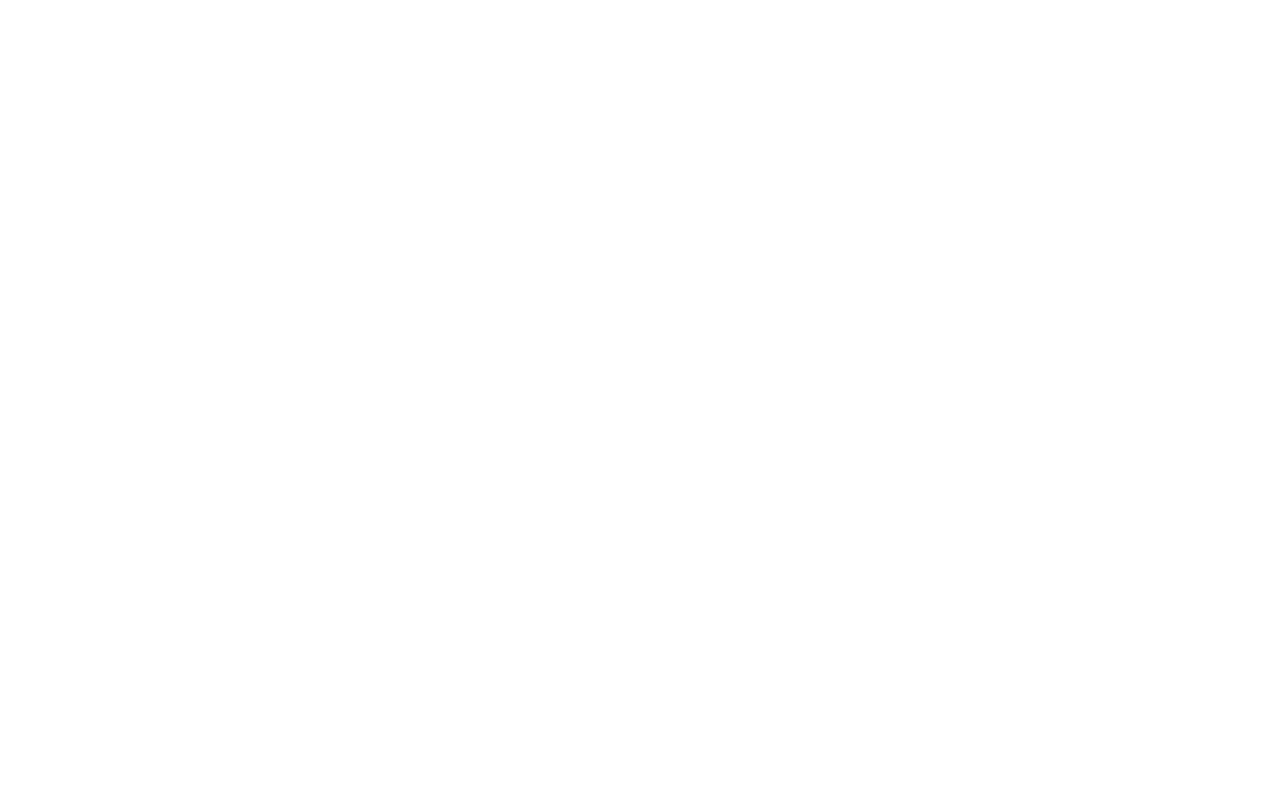
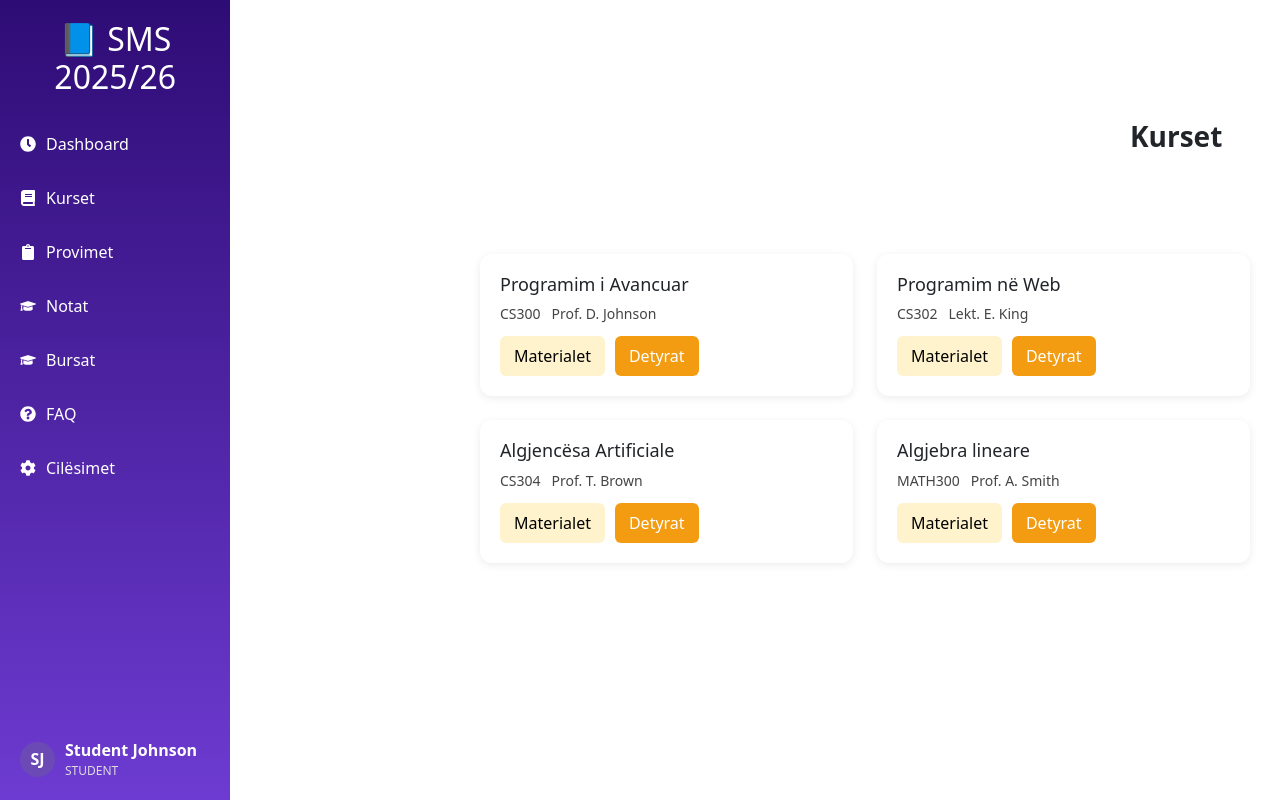
Before and after one commit to EltonPajaziti/FrontEnd_Gr14, a React (Vite) app in the folder sms/: page /Kurset in a window 1280 px wide. Before the commit this address had no page. Built offline with nearby package versions, Linux system fonts and the light colour scheme.

Commit message:
KAN-45 Krijimi i "Kurset" dhe "Provimet"

```diff
--- a/sms/src/App.jsx
+++ b/sms/src/App.jsx
@@ -7,6 +7,9 @@ import Study from './Pages/Study';
 import Footer from './Components/Footer';
 import Login from './Pages/Login';
 import StudentDashboard from './Pages/Student/StudentDashboard';
+import Kurset from './Pages/Student/Kurset';
+import ParaqitProvimet from './Pages/Student/ParaqitProvimet';
+
 
 import AdminDashboard from './Pages/AdminDashboard';
 
@@ -21,8 +24,11 @@ function App() {
         <Route path="/EServices" element={<EServices />} />
         <Route path="/Study" element={<Study />} />
         <Route path="/StudentDashboard" element={<StudentDashboard />} />
+        <Route path="/Dashboard" element={<AdminDashboard />} />
+        <Route path="/Kurset" element={<Kurset />} />
+        <Route path="/ParaqitProvimet" element={<ParaqitProvimet />} />
 
-        <Route path="/Dashboard" element={<AdminDashboard />} />
+
 
 
       </Routes>
--- /dev/null
+++ b/sms/src/CSS/Student/Kurset.css
@@ -0,0 +1,88 @@
+.kurset-container {
+  display: flex;
+}
+
+.kurset-content {
+  flex: 1;
+  padding: 30px;
+  margin-top: 90px;
+}
+
+.kurset-content h1 {
+  font-size: 28px;
+  font-weight: bold;
+  margin-bottom: 20px;
+  margin-left: 650px;
+  margin-bottom: 100px;
+
+}
+
+.cards-grid {
+  display: grid;
+  grid-template-columns: repeat(2, 1fr);
+  gap: 24px;
+  max-width: 900px;
+  margin: 0 auto;
+}
+
+
+.course-card {
+  background-color: #fff;
+  padding: 20px;
+  border-radius: 12px;
+  box-shadow: 0 2px 8px rgba(0, 0, 0, 0.08);
+  transition: transform 0.2s ease;
+}
+
+.course-card:hover {
+  transform: translateY(-5px);
+}
+
+.course-card h3 {
+  margin-bottom: 8px;
+  font-size: 18px;
+}
+
+.course-card p {
+  color: #444;
+  font-size: 14px;
+  margin-bottom: 12px;
+}
+
+.buttons {
+  display: flex;
+  gap: 10px;
+}
+
+.btn-materialet {
+  background-color: #fff3cd;
+  border: none;
+  padding: 8px 14px;
+  border-radius: 6px;
+  cursor: pointer;
+  font-weight: 500;
+}
+
+.btn-detyrat {
+  background-color: #f39c12;
+  color: white;
+  border: none;
+  padding: 8px 14px;
+  border-radius: 6px;
+  cursor: pointer;
+  font-weight: 500;
+}
+
+.btn-detyrat:hover {
+  background-color: #e67e22;
+}
+
+.kurset-content {
+  flex: 1;
+  padding: 30px;
+  padding-left: 480px;
+}
+@media (max-width: 768px) {
+  .cards-grid {
+    grid-template-columns: 1fr;
+}
--- /dev/null
+++ b/sms/src/CSS/Student/ParaqitProvimet.css
@@ -0,0 +1,48 @@
+.paraqit-provimet-page {
+  padding: 30px;
+  background-color: #f6f6fb;
+  min-height: 100vh;
+}
+.provimet{
+  width: 1000px;
+  margin-left: 500px;
+}
+
+.page-title {
+  font-size: 20px;
+  font-weight: 600;
+  border-bottom: 2px solid #dedede;
+  padding-bottom: 10px;
+  margin-bottom: 20px;
+  color: #3b3b3b;
+}
+
+.provimet-form {
+  background-color: #fff;
+  padding: 20px;
+  border-radius: 8px;
+  box-shadow: 0 2px 8px rgba(0, 0, 0, 0.05);
+  display: flex;
+  gap: 30px;
+  align-items: flex-end;
+}
+
+.form-group {
+  display: flex;
+  flex-direction: column;
+  flex: 1;
+}
+
+.form-group label {
+  font-size: 15px;
+  color: #333;
+  margin-bottom: 5px;
+}
+
+.form-group select {
+  padding: 10px;
+  border-radius: 6px;
+  border: 1px solid #ccc;
+  background-color: #fefefe;
+  font-size: 14px;
+}
--- a/sms/src/Components/Student/StudentSidebar.jsx
+++ b/sms/src/Components/Student/StudentSidebar.jsx
@@ -1,5 +1,6 @@
 import React from 'react';
 import '../../CSS/Student/StudentSidebar.css';
+import { Link } from 'react-router-dom';
 import { FaBook, FaFileAlt, FaClock, FaCalendarCheck, FaClipboard, FaGraduationCap, FaQuestionCircle, FaCog } from 'react-icons/fa';
 
 function StudentSidebar() {
@@ -9,16 +10,13 @@ function StudentSidebar() {
         <h2>📘 SMS 2025/26</h2>
       </div>
       <ul className="nav-list">
-        <li><a href="#"><FaClock /> Dashboard</a></li>
-        <li><a href="#"><FaBook /> Kurset</a></li>
-        <li><a href="#"><FaFileAlt /> Materialet</a></li>
-        <li><a href="#"><FaClock /> Orari</a></li>
-        <li><a href="#"><FaCalendarCheck /> Orari i Leksioneve</a></li>
-        <li><a href="#"><FaClipboard /> Provimet</a></li>
-        <li><a href="#"><FaGraduationCap /> Notat</a></li>
-        <li><a href="#"><FaGraduationCap /> Bursat</a></li>
-        <li><a href="#"><FaQuestionCircle /> FAQ</a></li>
-        <li><a href="#"><FaCog /> Cilësimet</a></li>
+    <li><Link to="/"><FaClock /> Dashboard</Link></li>
+        <li><Link to="/kurset"><FaBook /> Kurset</Link></li>
+        <li><Link to="/ParaqitProvimet"><FaClipboard /> Provimet</Link></li>
+        <li><Link to="/notat"><FaGraduationCap /> Notat</Link></li>
+        <li><Link to="/bursat"><FaGraduationCap /> Bursat</Link></li>
+        <li><Link to="/faq"><FaQuestionCircle /> FAQ</Link></li>
+        <li><Link to="/cilesimet"><FaCog /> Cilësimet</Link></li>
       </ul>
       <div className="profile-section">
         <div className="profile-infos">
--- /dev/null
+++ b/sms/src/Pages/Student/Kurset.jsx
@@ -0,0 +1,52 @@
+import React, { useEffect, useState } from "react";
+import "../../CSS/Student/Kurset.css";
+import { FaBook, FaFileAlt, FaClock, FaCalendarCheck, FaClipboard, FaGraduationCap, FaQuestionCircle, FaCog } from 'react-icons/fa';
+import StudentSidebar from "../../Components/Student/StudentSidebar";
+
+function Kurset() {
+  const courses = [
+    {
+      title: 'Programim i Avancuar',
+      code: 'CS300',
+      professor: 'Prof. D. Johnson',
+    },
+    {
+      title: 'Programim në Web',
+      code: 'CS302',
+      professor: 'Lekt. E. King',
+    },
+    {
+      title: 'Algjencësa Artificiale',
+      code: 'CS304',
+      professor: 'Prof. T. Brown',
+    },
+    {
+      title: 'Algjebra lineare',
+      code: 'MATH300',
+      professor: 'Prof. A. Smith',
+    },
+  ];
+
+  return (
+   <div className="kurset-container">
+  <StudentSidebar />
+  <div className="kurset-content">
+    <h1>Kurset</h1>
+    <div className="cards-grid">
+      {courses.map((course, index) => (
+        <div className="course-card" key={index}>
+          <h3>{course.title}</h3>
+          <p>{course.code} &nbsp; {course.professor}</p>
+          <div className="buttons">
+            <button className="btn-materialet">Materialet</button>
+            <button className="btn-detyrat">Detyrat</button>
+          </div>
+        </div>
+      ))}
+    </div>
+  </div>
+</div>
+  )
+}
+
+export default Kurset;
--- /dev/null
+++ b/sms/src/Pages/Student/ParaqitProvimet.jsx
@@ -0,0 +1,42 @@
+import React, { useState } from 'react';
+import '../../CSS/Student/ParaqitProvimet.css';
+import StudentSidebar from '../../Components/Student/StudentSidebar';
+
+function ParaqitProvimet() {
+  const [afati, setAfati] = useState('');
+  const [semestri, setSemestri] = useState('');
+
+  return (
+    <div className="paraqit-provimet-page">
+        <StudentSidebar/>
+        <div class="provimet">
+      <h2 className="page-title">Paraqit provimet</h2>
+      <div className="provimet-form">
+        <div className="form-group">
+          <label>Afati</label>
+          <select value={afati} onChange={(e) => setAfati(e.target.value)}>
+            <option value="">Zgjidh</option>
+            <option value="afat1">Afati i Përhershëm për Punim Diplome - Ba (Bachelor)-2024</option>
+            <option value="afat1">Afati i Qershorit 2023</option>
+            <option value="afat1">Afati i Shkurtit 2023</option>
+            <option value="afat1">Afati i Janarit 2023</option>
+            <option value="afat1">Afati i Nentorit 2022</option>
+
+          </select>
+        </div>
+
+        <div className="form-group">
+          <label>Semestri</label>
+          <select value={semestri} onChange={(e) => setSemestri(e.target.value)}>
+            <option value="">Zgjidh</option>
+            <option value="sem1">Semestri 1</option>
+            <option value="sem2">Semestri 2</option>
+          </select>
+        </div>
+      </div>
+      </div>
+    </div>
+  );
+}
+
+export default ParaqitProvimet;
```
